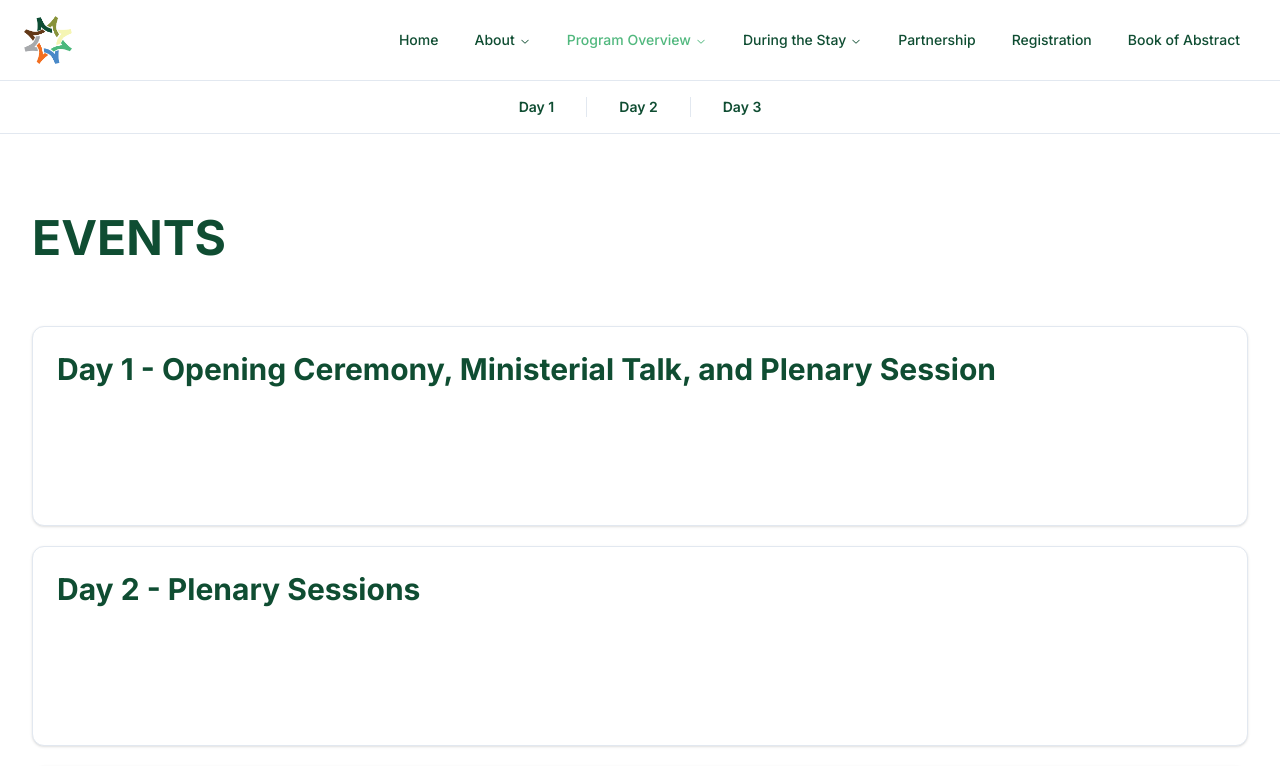
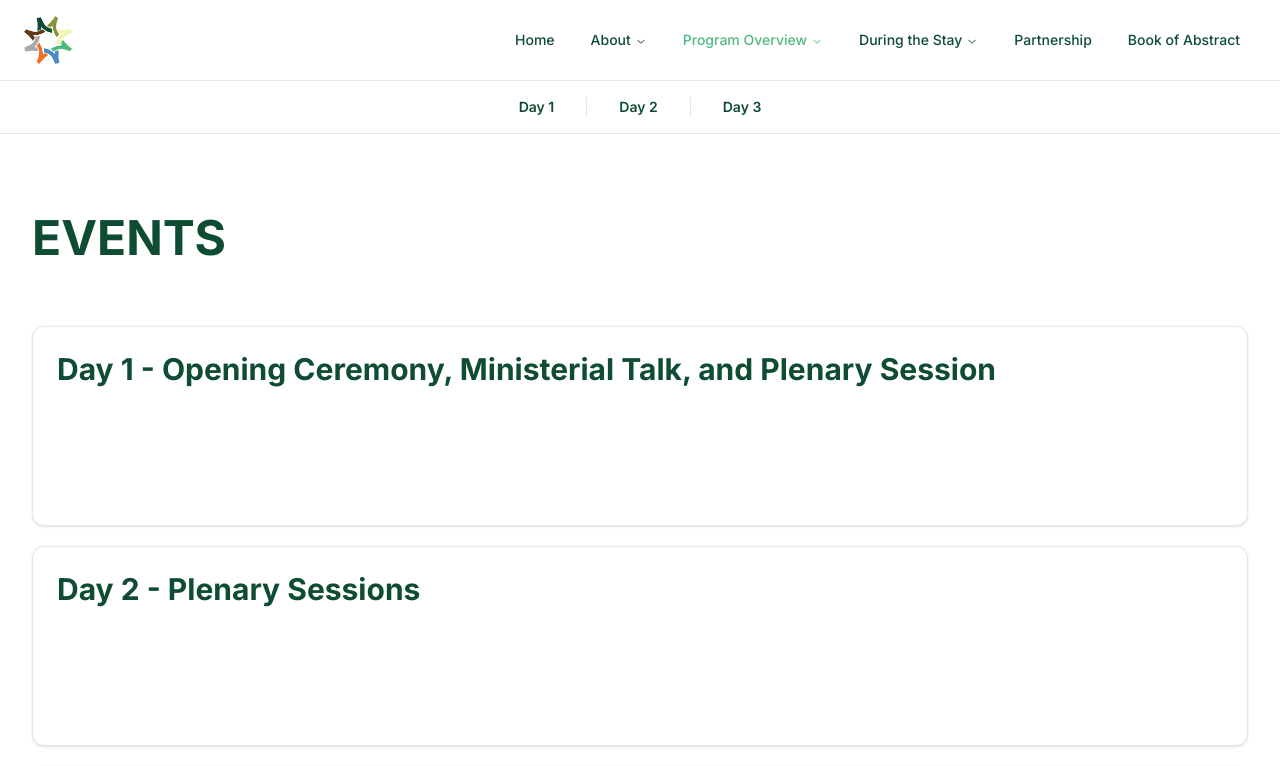
Before and after one commit to ppijerman/iconic-24, a Next.js app: page /program-and-subject-overview/events in a window 1280 px wide. Shown: the top 766 px of the page. Built offline with nearby package versions, Linux system fonts and the light colour scheme; a web font is replaced by a local one.

Commit message:
Remove "Registration" item from the navbar

```diff
--- a/components/Navbar/header.tsx
+++ b/components/Navbar/header.tsx
@@ -112,7 +112,6 @@ const navItems: NavItem[] = [
     ],
   },
   { href: PATHS.PARTNERSHIP, label: "Partnership" },
-  { href: PATHS.EVENT_REGISTRATION, label: "Registration" },
   { href: PATHS.SUBMISSION, label: "Book of Abstract" },
 ];
 
```
